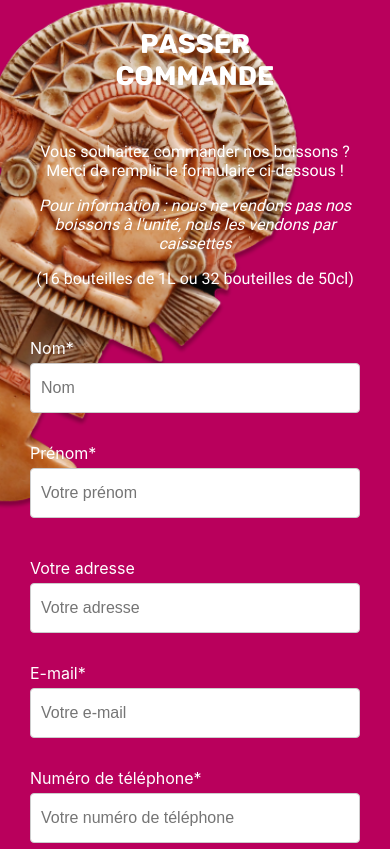
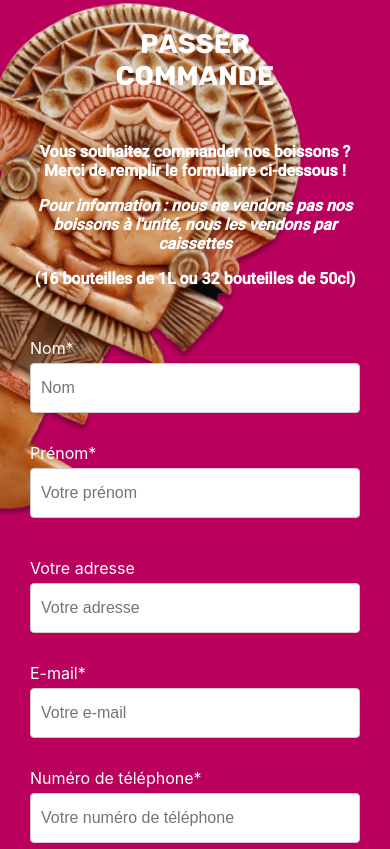
Before and after one commit to ikramchehouani/cozco-landing-page, a React (Create React App) app: page / in a window 390 px wide. Shown: the part 5655-6504 px from the top of the page. Built offline with nearby package versions, Linux system fonts and the light colour scheme.

Commit message:
order form adjusted

```diff
--- a/src/components/Order/Order.css
+++ b/src/components/Order/Order.css
@@ -135,6 +135,10 @@ textarea {
     height: auto;
   }
 
+  .order-section p {
+    font-weight: bold;
+  }
+
   .order-container {
     max-width: 100%;
     padding: 0 10px;
@@ -169,6 +173,7 @@ textarea {
 
   .order-button-submit {
     margin-top: 0;
+    margin-bottom: 20px;
   }
 
 }
```
